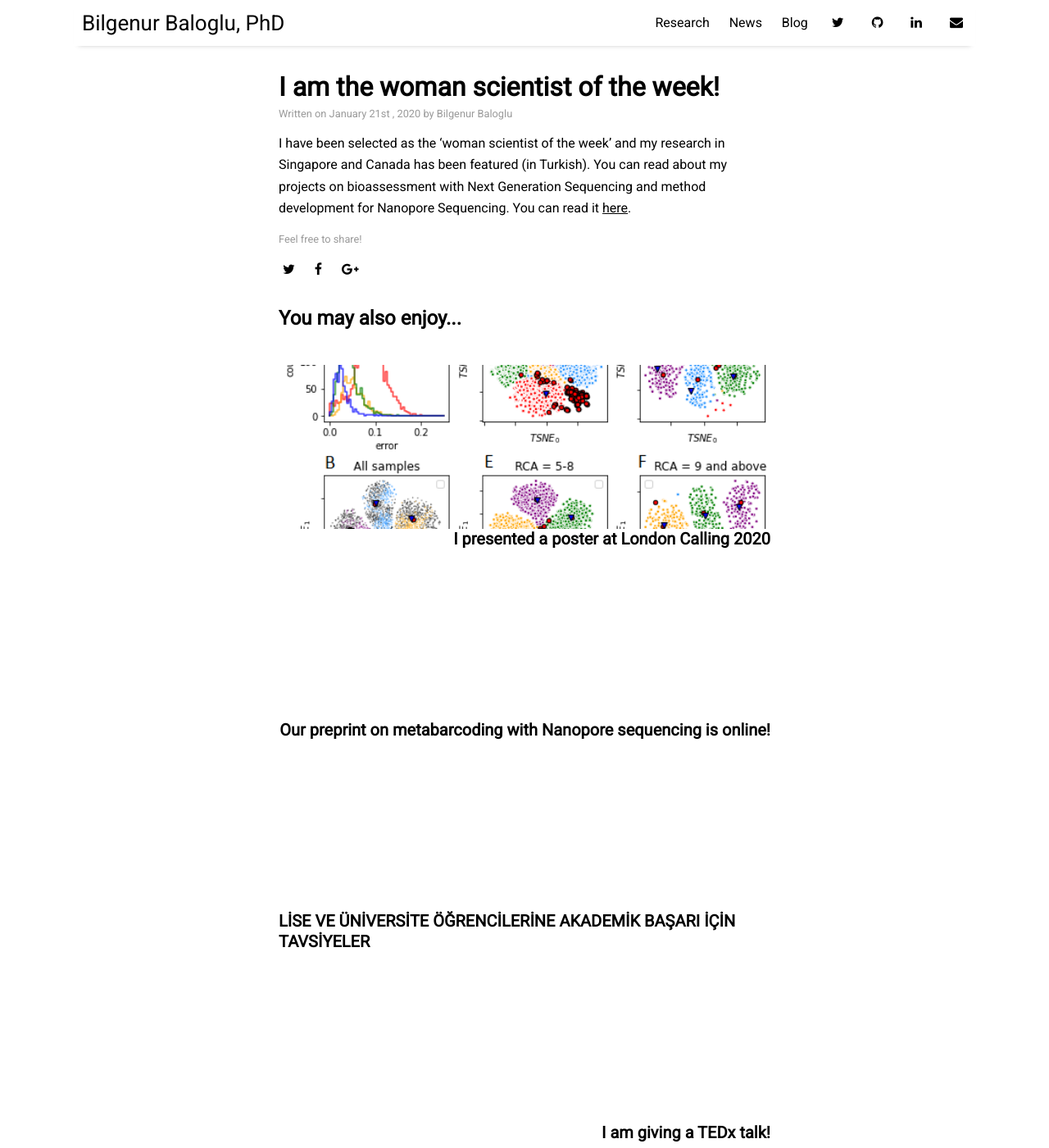
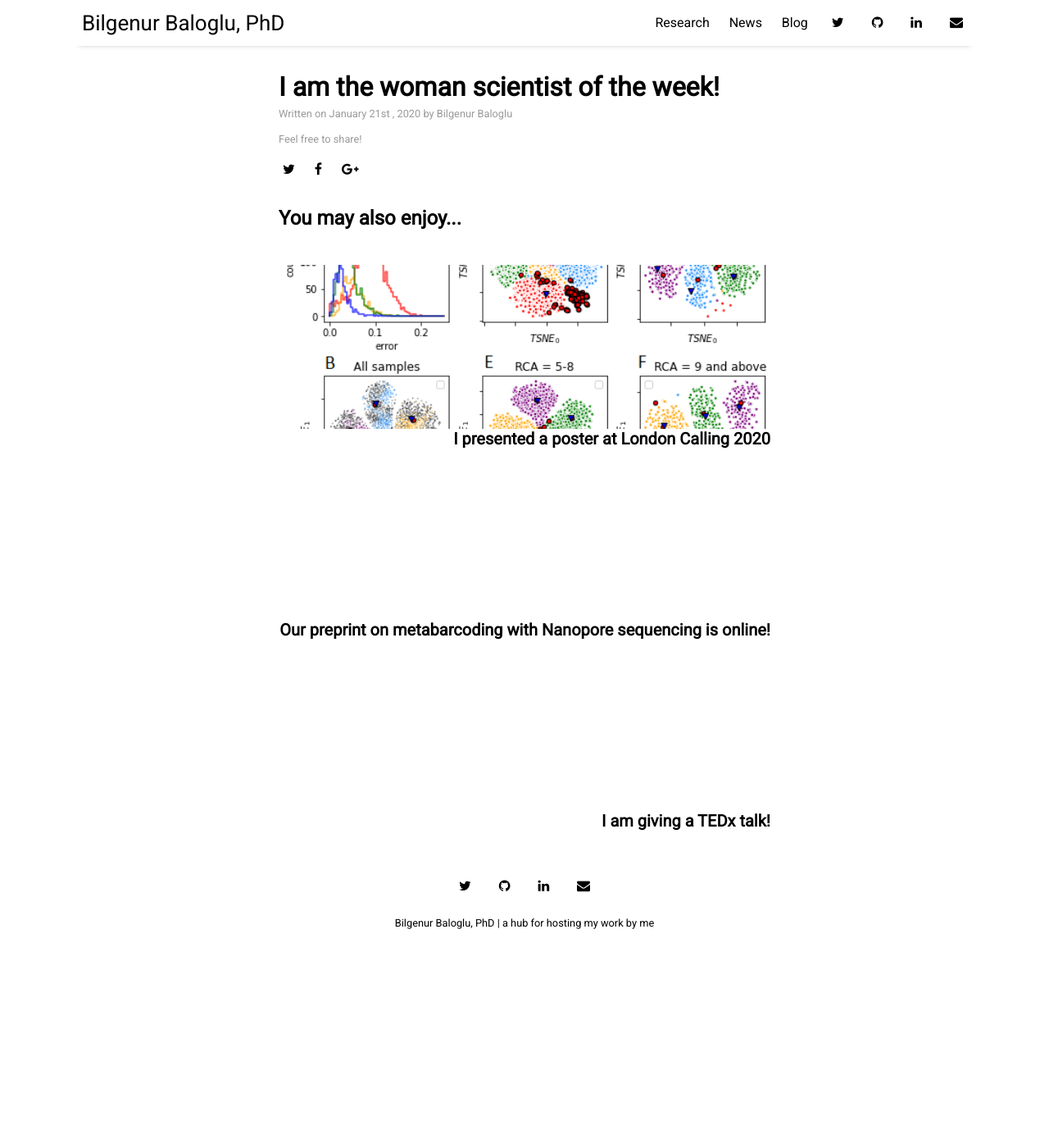
Before and after one commit to BBaloglu/bbaloglu.github.io, a Jekyll site: the page built from _posts/2020-01-21-BK.md, in a window 1280 px wide and 1400 px high. Shown: the whole window at 82% size. Built offline with Jekyll 4.4.1, drawn with Linux system fonts in a browser that asks for light colours; nearby versions of some CDN libraries.

Commit message:
Update 2020-01-21-BK.md

```diff
--- a/_posts/2020-01-21-BK.md
+++ b/_posts/2020-01-21-BK.md
@@ -3,12 +3,7 @@ title: "I am the woman scientist of the week!"
 author: "Bilgenur Baloglu"
 layout: post
 categories: news
-tags: [women scientists, bilim kadinlari, Turkish, science communication]
+tags: [women scientists, bilim kadinlari, science communication]
 link: true
 link_url: https://twitter.com/Bilimkadinlari/status/1219530380849680384?s=20
 ---
-
-
- I have been selected as the 'woman scientist of the week' and my research in Singapore and Canada has been featured (in Turkish).
- You can read about my projects on bioassessment with Next Generation Sequencing and method development for Nanopore Sequencing.
- You can read it [here](https://twitter.com/Bilimkadinlari/status/1219530380849680384?s=20).
```
